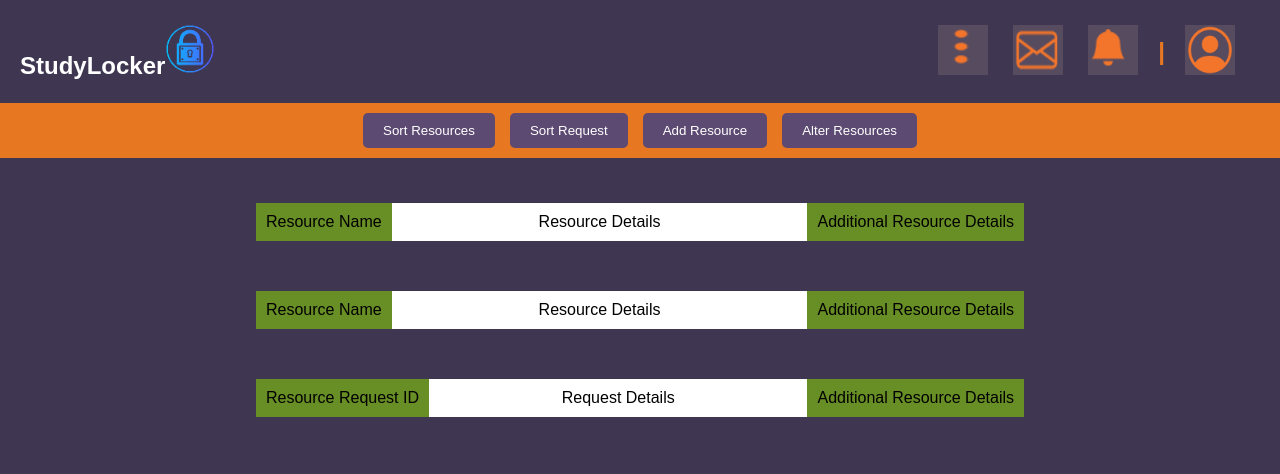
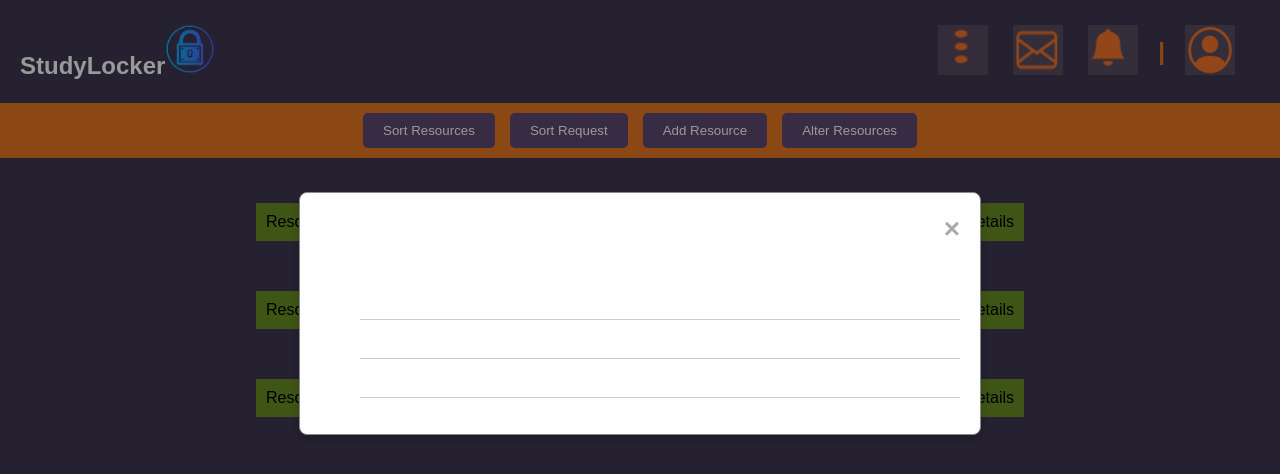
Before and after one commit to Daren-Leigh/Galactic-Geeks-DR, a plain HTML site: page adminDashboard.html in a window 1280 px wide. Both pictures are taken after a click on the button "Alter Resources". Drawn offline with Linux system fonts and the light colour scheme.

Commit message:
updated code of admin

```diff
--- a/adminDashboard.html
+++ b/adminDashboard.html
@@ -1,5 +1,3 @@
-
-
 <!DOCTYPE html>
 <html lang="en">
 <head>
@@ -208,7 +206,35 @@
           </form>
         </div>
       </div>
+<!-- Resource Selection Modal -->
+<div id="selectResourceModal" class="modal">
+    <div class="modal-content">
+        <span class="close" onclick="closeSelectModal()">&times;</span>
+        <h2>Select a Resource to Edit</h2>
+        <ul id="resourceList"></ul> <!-- List of selectable resources -->
+    </div>
+</div>
+<div id="editResourceModal" class="modal">
+    <div class="modal-content">
+        <span class="close" onclick="closeModal()">&times;</span>
+        <h2>Edit Resource</h2>
+        <form id="editResourceForm">
+            <label for="editResourceName">Resource Name:</label>
+            <input type="text" id="editResourceName" required><br><br>
 
+            <label for="editResourceDetails">Resource Details:</label>
+            <textarea id="editResourceDetails" rows="4" required></textarea><br><br>
+
+            <label for="editResourceRequestId">Resource Request ID:</label>
+            <input type="number" id="editResourceRequestId" required><br><br>
+
+            <label for="editAdditionalDetails">Additional Details:</label>
+            <textarea id="editAdditionalDetails" rows="4"></textarea><br><br>
+
+            <button type="button" onclick="saveResource()">Save Changes</button>
+        </form>
+    </div>
+</div>
     <script>
 
 
@@ -299,27 +325,61 @@
     modal.style.display = "none";
     resetForm();
   });
+
 });
         }
+
+        let selectedResource = null;
+
+
         function alterResources(element) {
+
+            const modal = document.getElementById("selectResourceModal");
+    const resourceList = document.getElementById("resourceList");
+    resourceList.innerHTML = ""; // Clear previous entries
+
+    // Get all resources
+    const resources = document.querySelectorAll(".resource");
+
+    // Populate the list
+    resources.forEach((resource, index) => {
+        const listItem = document.createElement("li");
+        listItem.textContent = resource.children[0].innerText; // Resource name
+        listItem.style.cursor = "pointer";
+        listItem.style.padding = "10px";
+        listItem.style.borderBottom = "1px solid #ccc";
+
+        // When a resource is clicked, open the edit modal
+        listItem.addEventListener("click", () => {
+            selectResourceForEditing(resource);
+        });
+
+        resourceList.appendChild(listItem);
+    });
+
+    modal.style.display = "block";
+
           selectedResource = element;
           document.getElementById("editResourceName").value = element.children[0].innerText;
     document.getElementById("editResourceDetails").value = element.children[1].innerText;
     document.getElementById("editAdditionalDetails").value = element.children[2].innerText;
-            document.getElementById("editResourceRequestId").value = element.children[3].innerText;
-            document.getElementById("pdfUpload").style.display = "block";
+    document.getElementById("editResourceRequestId").value = element.children[3] ? element.children[3].innerText : "";
 
+    document.getElementById("editResourceModal").style.display = "block";
+}
 
-        }
 function closeModal() {
     document.getElementById("editResourceModal").style.display = "none";
 }
+
 function saveResource() {
     if (selectedResource) {
         selectedResource.children[0].innerText = document.getElementById("editResourceName").value;
         selectedResource.children[1].innerText = document.getElementById("editResourceDetails").value;
         selectedResource.children[2].innerText = document.getElementById("editAdditionalDetails").value;
+        if (selectedResource.children[3]) {
             selectedResource.children[3].innerText = document.getElementById("editResourceRequestId").value;
+        }
     }
     closeModal();
         }
```
Also changed, not shown: Removed Code.txt (line endings or trailing spaces). Lines whose indentation alone changed are shown as unchanged.
